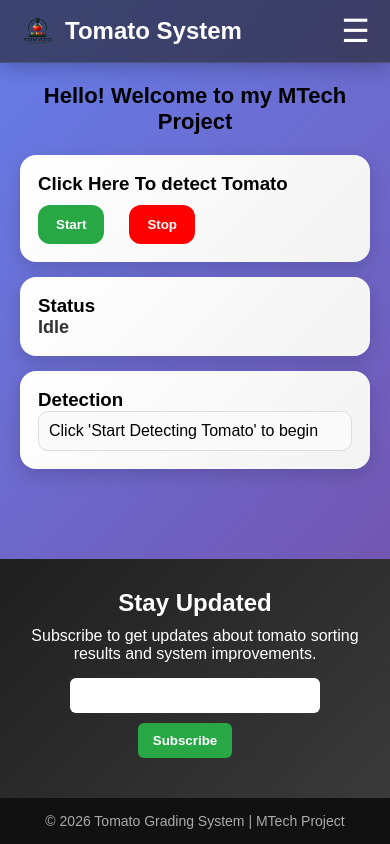
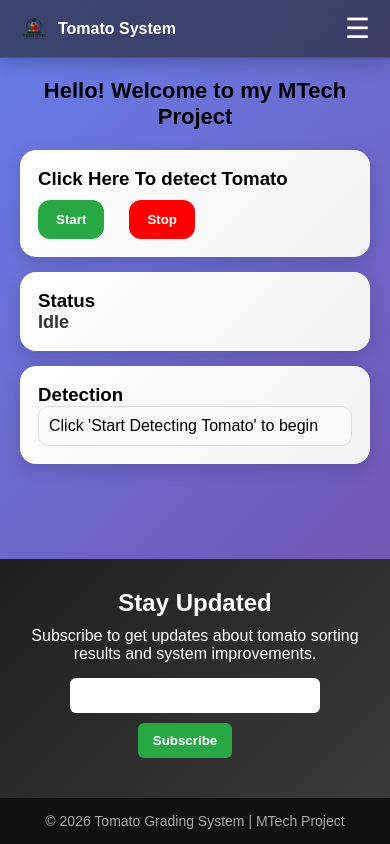
Before and after one commit to Mebantei/TomatoFinal, a website: page index.html in a window 390 px wide. Drawn offline with Linux system fonts and the light colour scheme.

Commit message:
Updated navbar and removed live time

```diff
--- a/index.html
+++ b/index.html
@@ -252,6 +252,36 @@ body {
 
     margin-top: 0;
 }
+/* ===== LIVE DATE TIME ===== */
+
+/* MOBILE */
+/* ===== MOBILE DATE TIME ===== */
+
+@media (max-width: 768px) {
+
+
+    /* Smaller title */
+    .logo-container h2 {
+
+        font-size: 16px;
+    }
+
+    /* Smaller logo */
+    .logo {
+
+        width: 28px;
+
+        height: 28px;
+    }
+
+    /* Hamburger */
+    .menu-toggle {
+
+        font-size: 28px;
+
+        margin-left: auto;
+    }
+}
 </style>
 
 </head>
@@ -259,17 +289,38 @@ body {
 <body>
 
 <nav class="navbar">
+
     <div class="logo-container">
-    <img src="Image/Tomato.png" alt="Logo" class="logo">
-    <h2>Tomato System</h2>
-</div>
-<div class="menu-toggle" id="menuToggle">☰</div>
 
-<div class="nav-links" id="navLinks">
-    <a href="index.html">Home</a>
-    <a href="summary.html">View Summary</a>
-    <a href="history.html">History</a>
-</div>
+        <img src="Image/Tomato.png"
+             alt="Logo"
+             class="logo">
+
+        <h2>Tomato System</h2>
+
+    </div>
+
+    <!-- LIVE DATE & TIME -->
+    <!-- <div class="date-time" id="dateTime"></div> -->
+
+    <div class="menu-toggle" id="menuToggle">
+        ☰
+    </div>
+
+    <div class="nav-links" id="navLinks">
+
+        <a href="index.html">Home</a>
+
+        <a href="summary.html">
+            View Summary
+        </a>
+
+        <a href="history.html">
+            History
+        </a>
+
+    </div>
+
 </nav>
 
 <div class="container">
```
Also changed, not shown: history.html (+34 -3 lines), style.css (line endings or trailing spaces).
